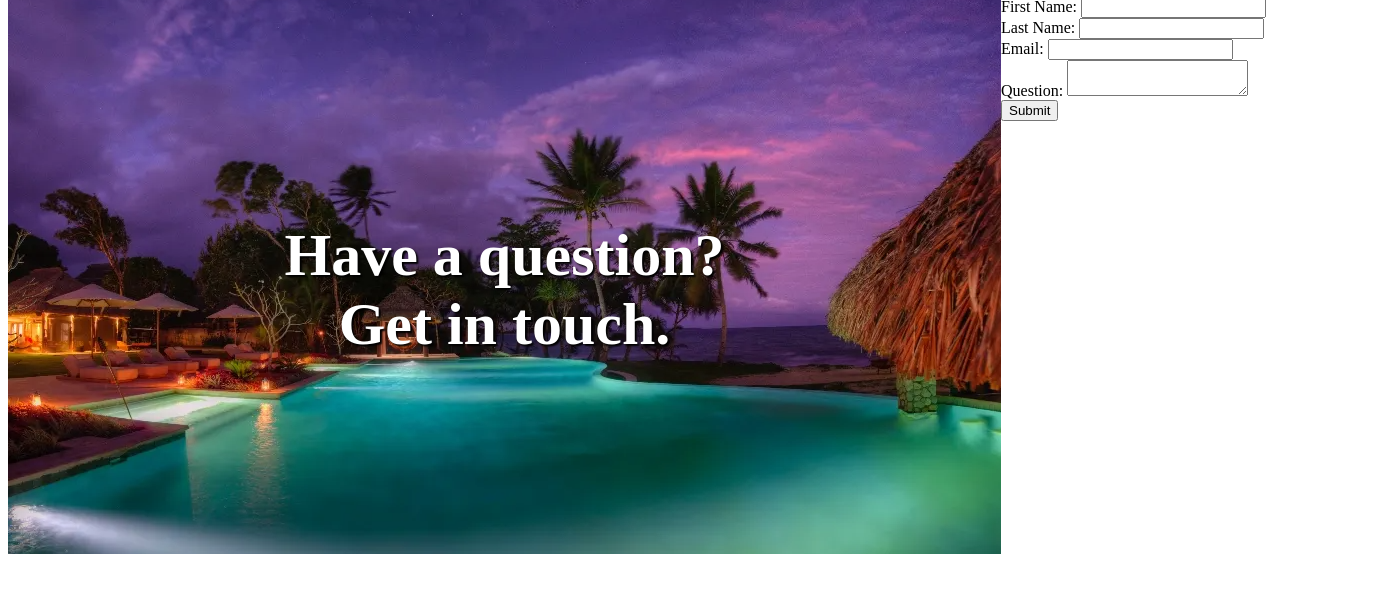
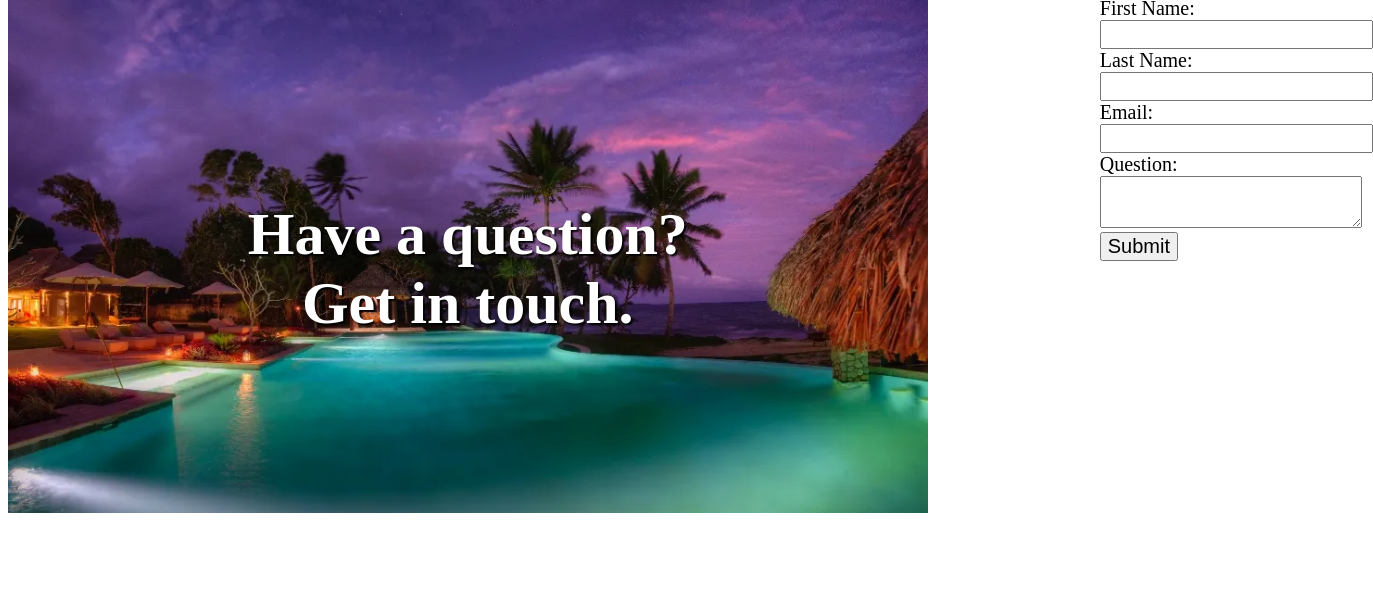
Before and after one commit to karl-arndt/taniti.travel, a plain HTML site: page contact-us.html in a window 1280 px wide. Shown: the part 127-720 px from the top of the page, 1373 px wide, since content can reach past the window. Drawn offline with Linux system fonts and the light colour scheme.

Commit message:
Style form

```diff
--- a/css/contact-us.css
+++ b/css/contact-us.css
@@ -20,3 +20,9 @@
   transform: translate(-50%, -70%);
   text-shadow: 2px 2px 2px black;
 }
+
+
+label, input, textarea {
+  margin-left: 50%;
+  font-size: 20px;
+}
```
